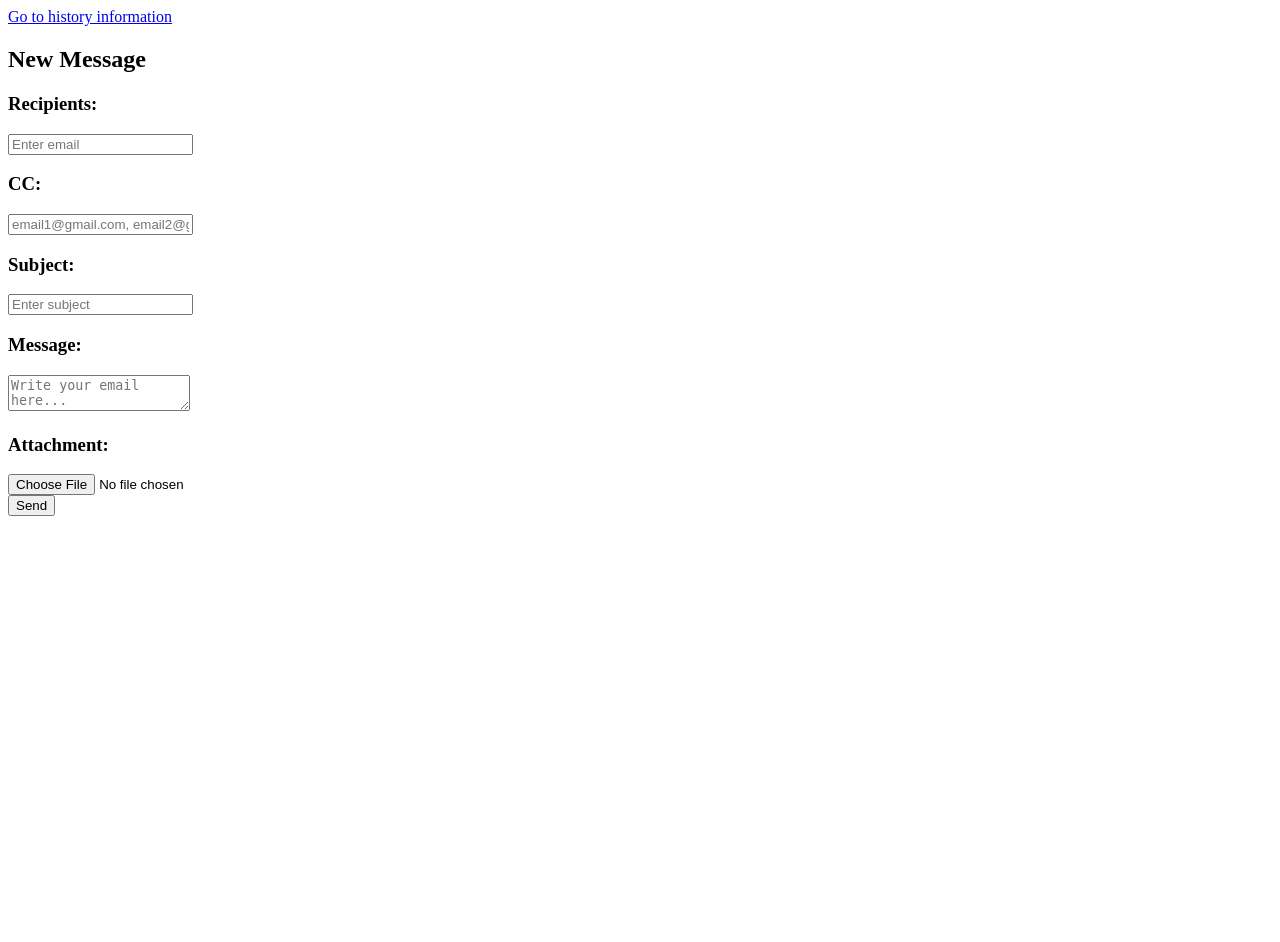
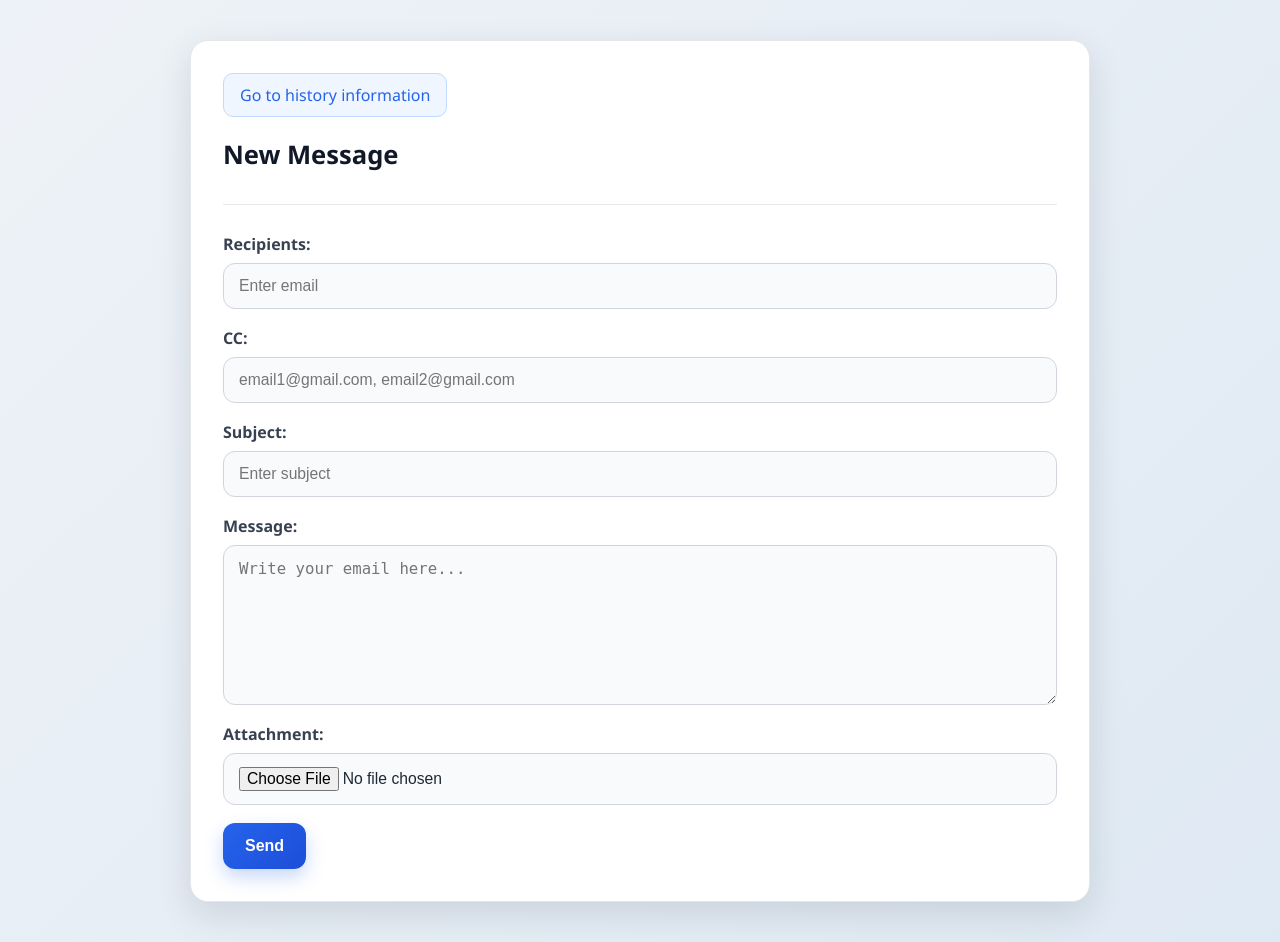
Before and after one commit to sebasuarezt7/smtp-email-client-django, a Django app: template mailapp/templates/mailapp/home.html in a window 1280 px wide. Before the commit the page ends 516 px from the top, so only its background shows below. Run offline with Django 5.2, Linux system fonts and the light colour scheme; the template is opened without the code that fills it, so the values that code supplies are empty.

Commit message:
CSS implementations

```diff
--- /dev/null
+++ b/mailapp/static/css/styles.css
@@ -0,0 +1,243 @@
+/* styles.css */
+
+/* General reset  */
+* {
+    margin: 0;
+    padding: 0;
+    box-sizing: border-box;
+}
+
+/* Body */
+body {
+    font-family: "Segoe UI", Tahoma, Geneva, Verdana, sans-serif;
+    background: linear-gradient(135deg, #eef2f7, #dfe9f3);
+    color: #1f2937;
+    min-height: 100vh;
+    padding: 40px 20px;
+}
+
+/*  Main container  */
+.email_writing,
+.form-container,
+.history-container {
+    max-width: 900px;
+    margin: 0 auto;
+    background: #ffffff;
+    border-radius: 18px;
+    padding: 32px;
+    box-shadow: 0 12px 35px rgba(15, 23, 42, 0.12);
+    border: 1px solid #e5e7eb;
+}
+
+/*  Headings  */
+h1, h2, h3 {
+    color: #111827;
+}
+
+h1 {
+    font-size: 2rem;
+    margin-bottom: 24px;
+    text-align: center;
+}
+
+h2 {
+    font-size: 1.6rem;
+    margin-bottom: 20px;
+}
+
+h3 {
+    font-size: 1rem;
+    margin-bottom: 8px;
+    font-weight: 600;
+    color: #374151;
+}
+
+/* Links  */
+a {
+    color: #2563eb;
+    text-decoration: none;
+    font-weight: 500;
+    transition: 0.2s ease;
+}
+
+a:hover {
+    color: #1d4ed8;
+    text-decoration: underline;
+}
+
+/*  Form  */
+form {
+    display: flex;
+    flex-direction: column;
+    gap: 18px;
+}
+
+/*  Inputs / textarea / file  */
+input[type="text"],
+input[type="email"],
+input[type="password"],
+input[type="file"],
+textarea {
+    width: 100%;
+    padding: 13px 15px;
+    border: 1px solid #d1d5db;
+    border-radius: 12px;
+    font-size: 0.98rem;
+    background-color: #f9fafb;
+    transition: all 0.25s ease;
+    outline: none;
+}
+
+input[type="text"]:focus,
+input[type="email"]:focus,
+input[type="password"]:focus,
+input[type="file"]:focus,
+textarea:focus {
+    border-color: #2563eb;
+    background-color: #ffffff;
+    box-shadow: 0 0 0 4px rgba(37, 99, 235, 0.12);
+}
+
+textarea {
+    min-height: 160px;
+    resize: vertical;
+}
+
+/*  Buttons  */
+button {
+    background: linear-gradient(135deg, #2563eb, #1d4ed8);
+    color: white;
+    border: none;
+    padding: 14px 22px;
+    border-radius: 12px;
+    font-size: 1rem;
+    font-weight: 600;
+    cursor: pointer;
+    transition: all 0.25s ease;
+    align-self: flex-start;
+    box-shadow: 0 8px 18px rgba(37, 99, 235, 0.25);
+}
+
+button:hover {
+    transform: translateY(-2px);
+    box-shadow: 0 12px 22px rgba(37, 99, 235, 0.3);
+}
+
+button:active {
+    transform: translateY(0);
+}
+
+/*  Top navigation link  */
+.email_writing > a,
+.history-container > a,
+.form-container > a,
+body > a {
+    display: inline-block;
+    margin-bottom: 20px;
+    padding: 10px 16px;
+    background: #eff6ff;
+    border: 1px solid #bfdbfe;
+    border-radius: 10px;
+}
+
+/*  Sections inside home  */
+.email_writing_header {
+    margin-bottom: 10px;
+    padding-bottom: 12px;
+    border-bottom: 1px solid #e5e7eb;
+}
+
+.email_writing_recipients,
+.email_writing_cc,
+.email_writing_subject,
+.email_writing_content,
+.email_writing_attachment {
+    display: flex;
+    flex-direction: column;
+}
+
+/*  Messages  */
+.success-message,
+.error-message {
+    margin-top: 18px;
+    padding: 14px 16px;
+    border-radius: 12px;
+    font-weight: 500;
+}
+
+.success-message {
+    background: #ecfdf5;
+    color: #065f46;
+    border: 1px solid #a7f3d0;
+}
+
+.error-message {
+    background: #fef2f2;
+    color: #991b1b;
+    border: 1px solid #fecaca;
+}
+
+/*  Table styles  */
+table {
+    width: 100%;
+    border-collapse: collapse;
+    margin-top: 20px;
+    overflow: hidden;
+    border-radius: 14px;
+    background: #ffffff;
+    box-shadow: 0 8px 20px rgba(15, 23, 42, 0.06);
+}
+
+thead {
+    background: #1f2937;
+    color: white;
+}
+
+th, td {
+    padding: 14px 16px;
+    text-align: left;
+    border-bottom: 1px solid #e5e7eb;
+    vertical-align: top;
+}
+
+th {
+    background: #1f2937;
+    color: #ffffff;
+    font-size: 0.95rem;
+    font-weight: 600;
+}
+
+tr:nth-child(even) {
+    background: #f9fafb;
+}
+
+tr:hover {
+    background: #eef4ff;
+    transition: 0.2s ease;
+}
+
+/*  Paragraphs  */
+p {
+    margin-top: 16px;
+    line-height: 1.6;
+    color: #4b5563;
+}
+
+/*  Labels  */
+label {
+    display: block;
+    margin-bottom: 8px;
+    font-weight: 600;
+    color: #374151;
+}
+
+/*  Login/Register card  */
+.auth-wrapper {
+    max-width: 450px;
+    margin: 0 auto;
+    background: #ffffff;
+    border-radius: 18px;
+    padding: 32px;
+    box-shadow: 0 12px 35px rgba(15, 23, 42, 0.12);
+    border: 1px solid #e5e7eb;
+}
--- a/mailapp/templates/mailapp/history.html
+++ b/mailapp/templates/mailapp/history.html
@@ -4,6 +4,8 @@
     <meta charset="UTF-8">
     <meta name="viewport" content="width=device-width, initial-scale=1.0">
     <title>Email History</title>
+    {% load static %}
+    <link rel="stylesheet" type="text/css" href="{% static 'css/styles.css' %}">
 </head>
 <body>
     <h1>Email History</h1>
@@ -14,7 +16,7 @@
         <div>
 
         </div>
-        <table border="1" cellpadding="10">
+        <table>
             <tr>
                 <th>Recipient</th>
                 <th>CC</th>
--- a/mailapp/templates/mailapp/home.html
+++ b/mailapp/templates/mailapp/home.html
@@ -4,6 +4,8 @@
     <meta charset="UTF-8">
     <meta name="viewport" content="width=device-width, initial-scale=1.0">
     <title>Mail App</title>
+    {% load static %}
+    <link rel="stylesheet" type="text/css" href="{% static 'css/styles.css' %}">
 </head>
 <body>
     <div class="email_writing">
@@ -47,11 +49,11 @@
 
         <!-- Messages-->
         {% if success_message %}
-            <p style="color: green;">{{ success_message }}</p>
+            <p>{{ success_message }}</p>
         {% endif %}
 
         {% if error_message %}
-            <p style="color: red;">{{ error_message }}</p>
+            <p>{{ error_message }}</p>
         {% endif %}
     </div>
 </body>
--- a/mailapp/templates/mailapp/login.html
+++ b/mailapp/templates/mailapp/login.html
@@ -4,6 +4,8 @@
     <meta charset="UTF-8">
     <meta name="viewport" content="width=device-width, initial-scale=1.0">
     <title>Mail App</title>
+    {% load static %}
+    <link rel="stylesheet" type="text/css" href="{% static 'css/styles.css' %}">
 </head>
 <body>
     <h1>Login</h1>
@@ -23,7 +25,7 @@
     </form>
 
     {% if error %}
-        <p style="color: red;">{{ error }}</p>
+        <p>{{ error }}</p>
     {% endif %}
 </body>
 </html>
--- a/mailapp/templates/mailapp/register.html
+++ b/mailapp/templates/mailapp/register.html
@@ -3,6 +3,8 @@
     <meta charset="UTF-8">
     <meta name="viewport" content="width=device-width, initial-scale=1.0">
     <title>Mail App</title>
+    {% load static %}
+    <link rel="stylesheet" type="text/css" href="{% static 'css/styles.css' %}">
 </head>
 <body>
     <h1>Register</h1>
```
